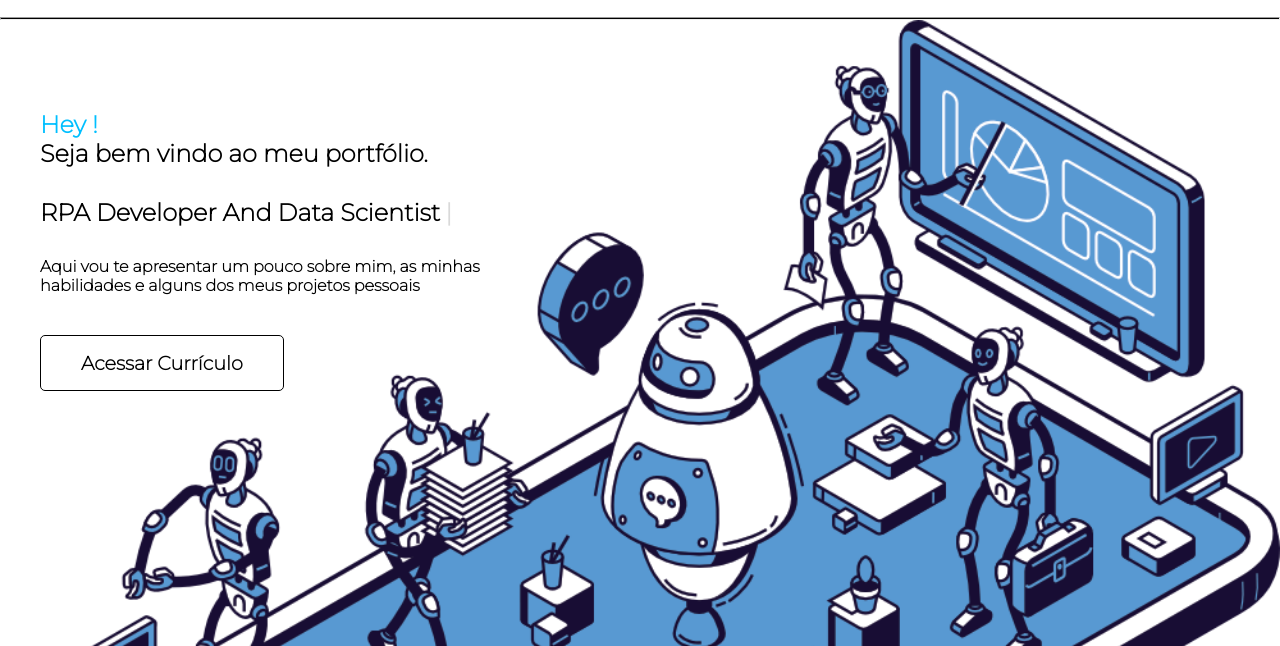
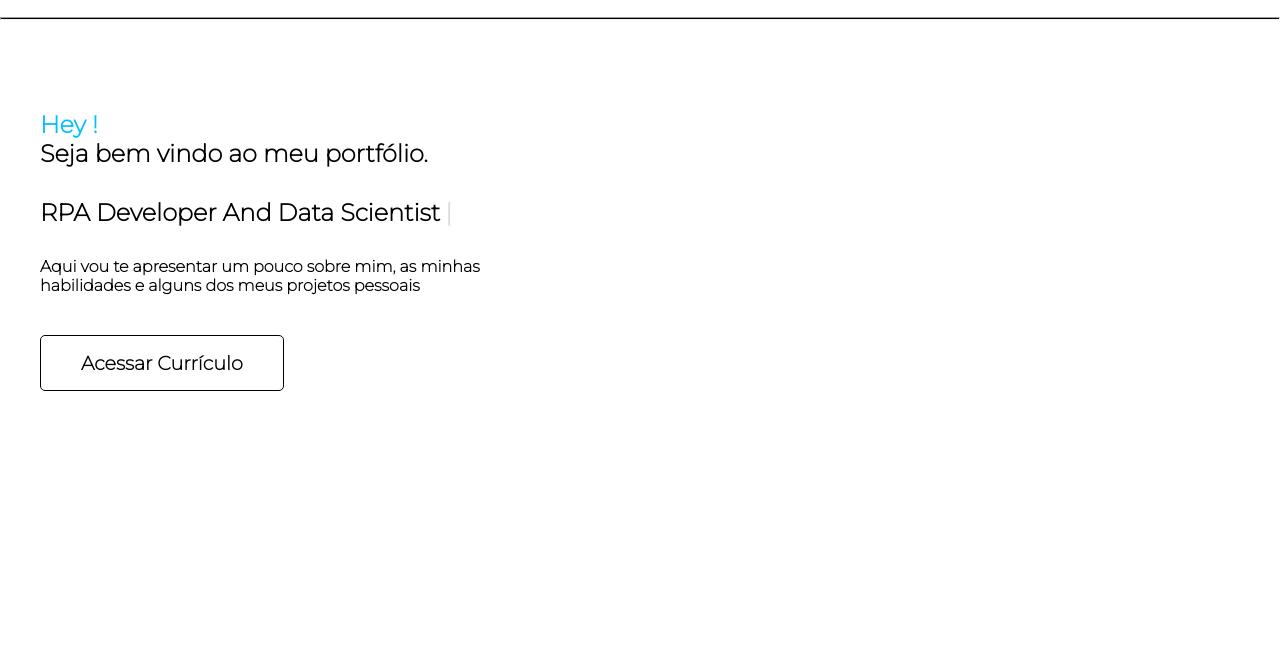
Before and after one commit to LuisTomaz/Portfolio, a plain HTML site: page index.html in a window 1280 px wide. Shown: the part 154-800 px from the top of the page. Drawn offline with Linux system fonts and the light colour scheme.

Commit message:
Update style.css

```diff
--- a/style.css
+++ b/style.css
@@ -101,7 +101,7 @@ header i {
     font-weight: bold;
     font-size: 1rem;
 
-    background-image: url(/imagens/robotic-process-automation.png);
+    /*background-image: url(/imagens/robotic-process-automation.png);*/
     background-repeat: repeat;
     background-size: cover;
 }
```
